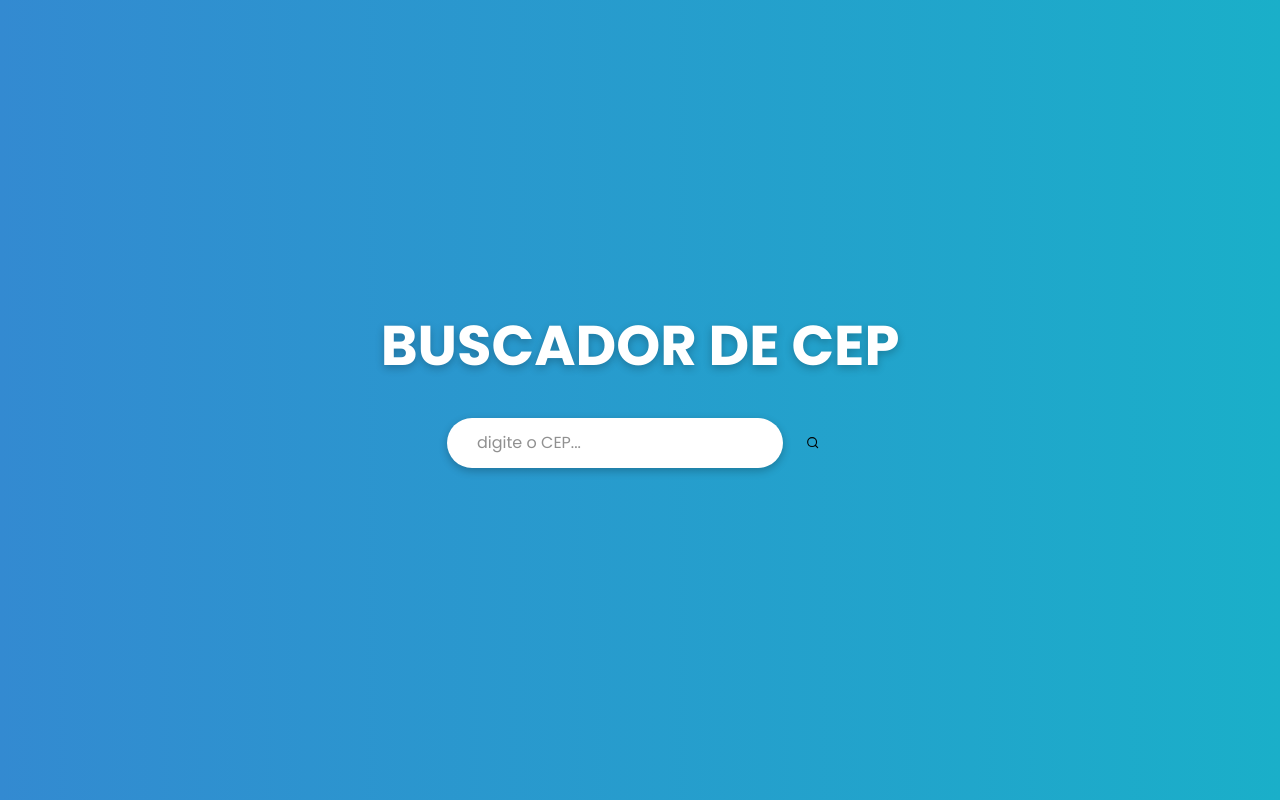
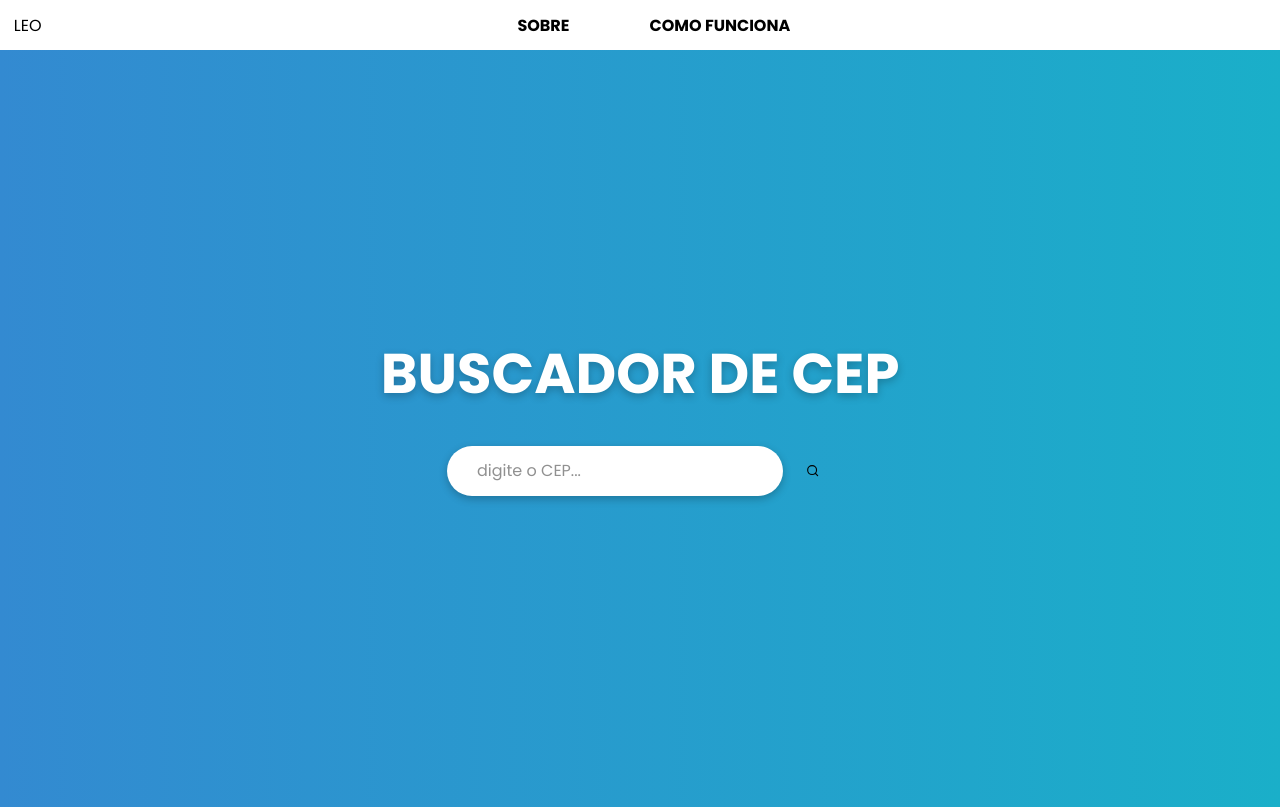
Before and after one commit to leuzaoo/BuscadorDeCEP-ReactJS, a React (Create React App) app: page / in a window 1280 px wide. Built offline with nearby package versions, Linux system fonts and the light colour scheme.

Commit message:
added bootstrap gallery, header and navlist

```diff
--- a/package.json
+++ b/package.json
@@ -7,7 +7,9 @@
     "@testing-library/react": "^13.3.0",
     "@testing-library/user-event": "^13.5.0",
     "axios": "^0.27.2",
+    "bootstrap": "^5.1.3",
     "react": "^18.1.0",
+    "react-bootstrap": "^2.4.0",
     "react-dom": "^18.1.0",
     "react-icons": "^4.4.0",
     "react-scripts": "5.0.1",
--- a/src/App.jsx
+++ b/src/App.jsx
@@ -2,6 +2,7 @@
 import { FiSearch } from "react-icons/fi";
 import { useState } from "react";
 import api from "./services/api";
+import Header from "./services/components/header/header";
 
 // Styles
 import "./mainStyle.css";
@@ -29,6 +30,11 @@ function App() {
   }
 
   return (
+    <>
+      <div>
+        <Header />
+      </div>
+
       <form onSubmit={handleSearch} className="container">
         <h1 className="title">Buscador de CEP</h1>
 
@@ -57,6 +63,7 @@ function App() {
           </main>
         )}
       </form>
+    </>
   );
 }
 
--- a/src/mainStyle.css
+++ b/src/mainStyle.css
@@ -1,5 +1,5 @@
 .container {
-  height: 100vh;
+  height: 94.6vh;
   text-align: center;
   display: flex;
   flex-direction: column;
--- /dev/null
+++ b/src/services/components/header/header.css
@@ -0,0 +1,28 @@
+.nav {
+  display: flex;
+  height: 50px;
+  align-items: center;
+}
+
+.logotipo p {
+  margin-left: 50%;
+}
+
+.nav-itens ul {
+  list-style: none;
+  display: flex;
+}
+
+.nav-itens {
+  width: 100%;
+  display: flex;
+  justify-content: center;
+}
+
+.nav-itens a {
+  text-decoration: none;
+  color: black;
+  font-weight: bold;
+  text-transform: uppercase;
+  margin: 0 40px;
+}
--- /dev/null
+++ b/src/services/components/header/header.jsx
@@ -0,0 +1,26 @@
+import "./header.css";
+import Nav from "react-bootstrap/Nav";
+
+function Header() {
+  return (
+    <>
+      <div className="nav">
+        <div className="logotipo">
+          <p>LEO</p>
+        </div>
+        <div className="nav-itens">
+          <ul>
+            <li>
+              <a href="#">Sobre</a>
+            </li>
+            <li>
+              <a href="#">Como funciona</a>
+            </li>
+          </ul>
+        </div>
+      </div>
+    </>
+  );
+}
+
+export default Header;
```
Also changed, not shown: 1 other file (tests, documents, lock files or other folders). Lines whose indentation alone changed are shown as unchanged.
